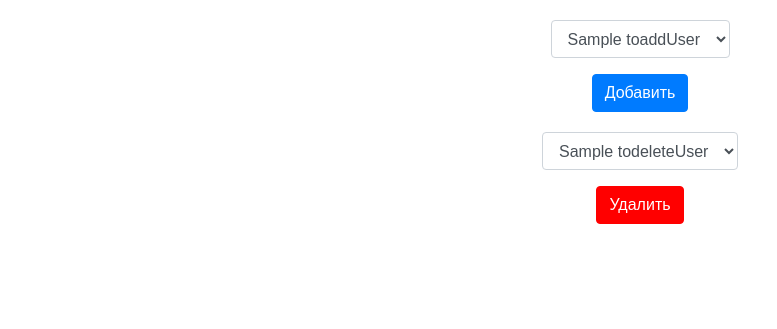
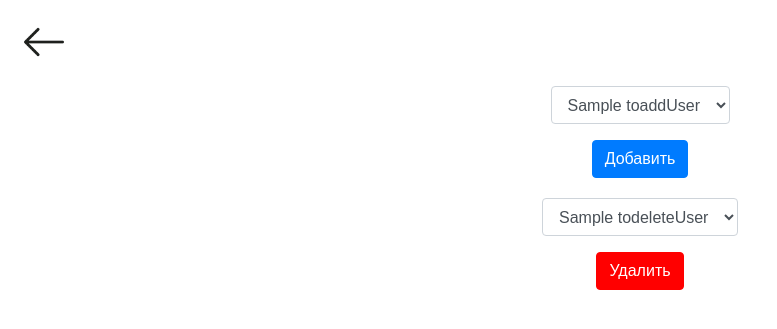
Before and after one commit to Paxnar/lms_project, a Flask app: template templates/lms_html/moderating/admin_panel.html in a window 1280 px wide. Shown: the top 329 px of the page, without its empty margins (0-777 px from the left). Run offline with Flask 2, Linux system fonts and the light colour scheme; the template is opened without the code that fills it: most values are stand-ins (such as "Sample title", 1, 10 or a date in 2020).

Commit message:
модераторство

```diff
--- a/static/css/admin.css
+++ b/static/css/admin.css
@@ -3,6 +3,14 @@ html {
   line-height: 1.15;
   -webkit-text-size-adjust: 100%;
   -webkit-tap-highlight-color: rgba(0, 0, 0, 0);
+}
+
+.lms_icon {margin-left: 8px;
+    margin-top: 14px;
+    width: 40px;
+    height: 40px;}
+#lms_icon li{
+    list-style: none;
 }
 
 .content{
--- a/templates/lms_html/moderating/admin_panel.html
+++ b/templates/lms_html/moderating/admin_panel.html
@@ -7,6 +7,9 @@
     <link rel="shortcut icon" href="static/images/lms_icon.png" type="image/png">
 </head>
 <body>
+<div id="lms_icon">
+    <li><a href="/" class="lms_icon"><img class="lms_icon" src="{{url_for('static', filename='images/arrow_icon.png')}}" alt=""></a></li>
+</div>
 {% if toadd %}
 <form id="add" method="post" name="add">
 <div class="content">
```
